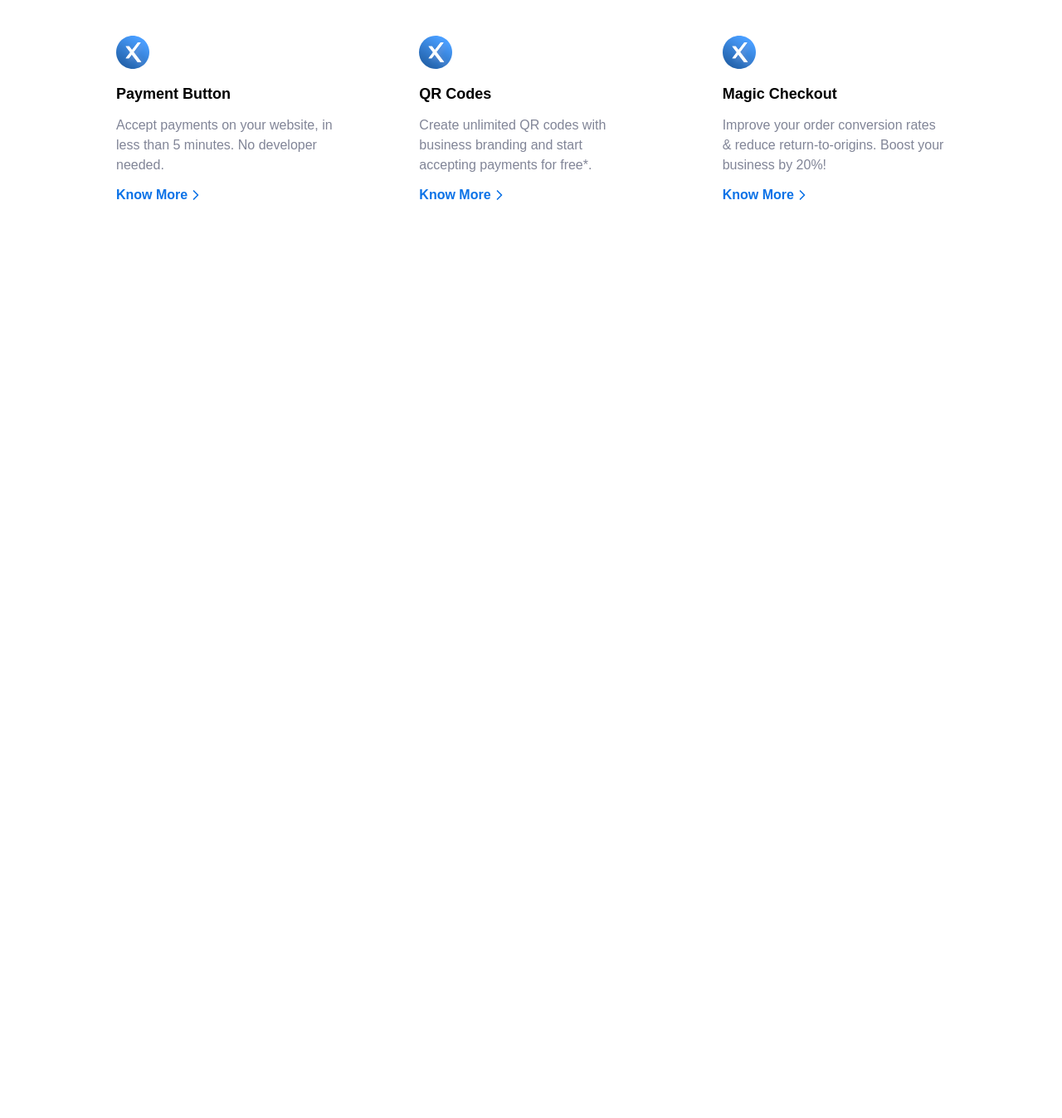
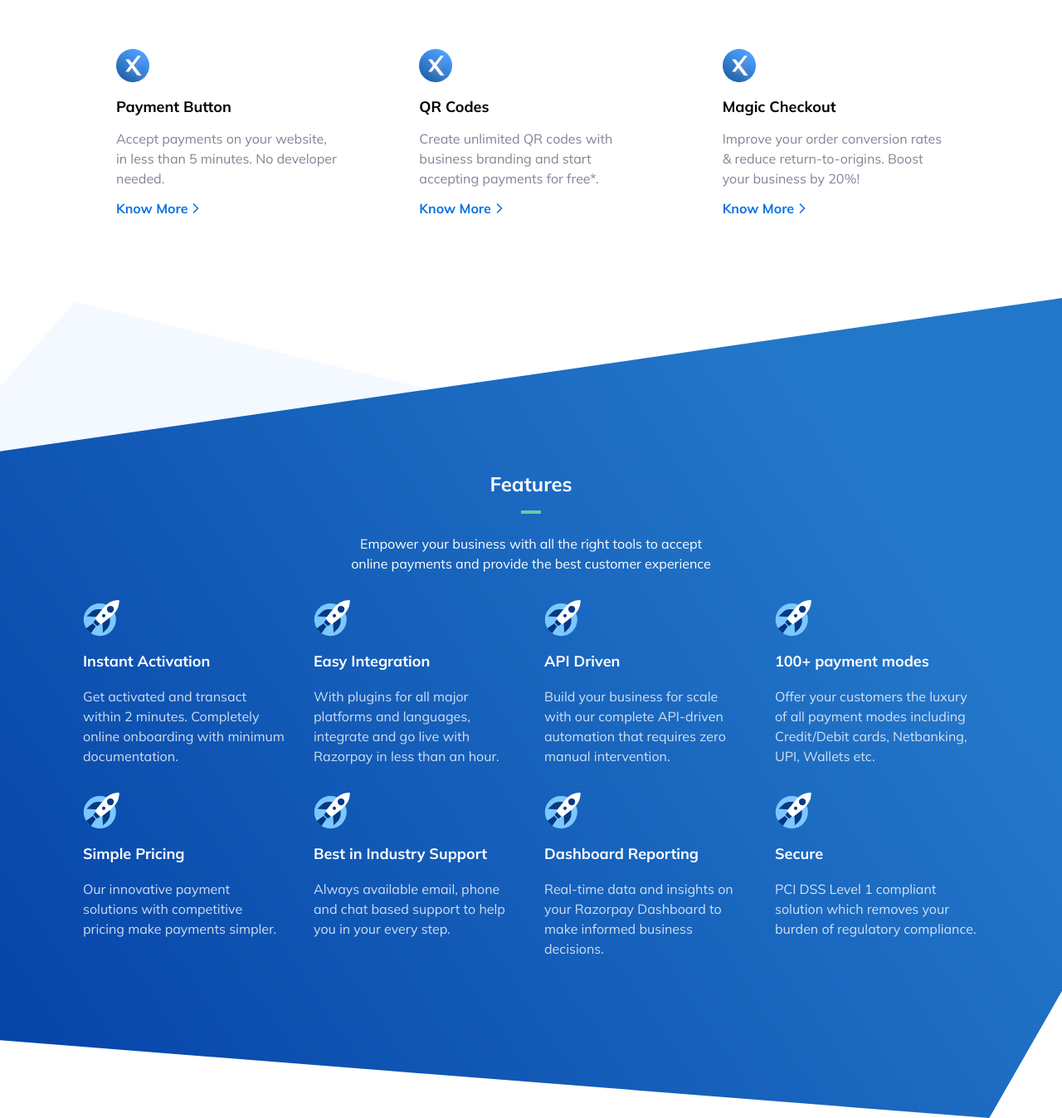
Before and after one commit to bhaumikmaan/Razorpay-Clone, a website built with Vite: page index.html in a window 1280 px wide. Shown: the part 4299-5646 px from the top of the page at 83% size. Before the commit the page ends 4586 px from the top, so only its background shows below. Built offline with nearby package versions, Linux system fonts and the light colour scheme; files whose address does not match are found by name.

Commit message:
Core Features

```diff
--- a/index.html
+++ b/index.html
@@ -4,9 +4,13 @@
     <meta charset="UTF-8">
     <meta http-equiv="X-UA-Compatible" content="IE=edge">
     <meta name="viewport" content="width=device-width, initial-scale=1.0">
-    <link rel="stylesheet" href="./style.css">
+    <link rel="stylesheet" href="style.css">
     <script src="https://unpkg.com/feather-icons"></script>
     <title>Razorpay Clone</title>
+    <!-- FONTS -->
+    <link rel="preconnect" href="https://fonts.googleapis.com" />
+    <link rel="preconnect" href="https://fonts.gstatic.com" crossorigin />
+    <link href="https://fonts.googleapis.com/css2?family=Mulish:wght@200;300;400;500;600;700;800;900&display=swap" rel="stylesheet"/>
 </head>
 <body>
     <!-- NAVBAR -->
@@ -634,6 +638,69 @@
         </div>
     </section>
     <!-- NEW Features End -->
+
+    <!-- CORE FEATURES -->
+    <section class="w-full bg-[url(/images/CF-sectionBg.svg)] bg-no-repeat bg-cover bg-center mt-14 relative corefeaturesection">
+        <div class="relative w-11/12 max-w-[1080px] mx-auto pt-4">
+            <h2 class="font-mullish font-bold text-2xl text-center text-white">Features</h2>
+            <div class="w-6 h-1 bg-greenLight mx-auto mt-4 mb-6"></div>
+            <p class="font-mullish text-center max-w-[450px] text-white mx-auto">
+            Empower your business with all the right tools to accept online payments and provide the best customer experience
+            </p>
+            <!-- GRID -->
+            <div class="grid grid-cols-4 gap-[2rem] mt-8">
+              <!-- CARD 1 -->
+              <div>
+                  <img src="./images/instant-activation-icon.svg" alt="">
+                  <h3 class="font-mullish text-white text-lg font-bold my-4">Instant Activation</h3>
+                  <p class="font-mullish text-white opacity-80">Get activated and transact within 2 minutes. Completely online onboarding with minimum documentation.</p>
+              </div>
+              <!-- CARD 2 -->
+              <div>
+                <img src="./images/instant-activation-icon.svg" alt="">
+                <h3 class="font-mullish text-white text-lg font-bold my-4">Easy Integration</h3>
+                <p class="font-mullish text-white opacity-80">With plugins for all major platforms and languages, integrate and go live with Razorpay in less than an hour.</p>
+                </div>
+              <!-- CARD 3 -->
+              <div>
+                <img src="./images/instant-activation-icon.svg" alt="">
+                <h3 class="font-mullish text-white text-lg font-bold my-4">API Driven</h3>
+                <p class="font-mullish text-white opacity-80">Build your business for scale with our complete API-driven automation that requires zero manual intervention.</p>
+              </div>
+              <!-- CARD 4 -->
+              <div>
+                <img src="./images/instant-activation-icon.svg" alt="">
+                <h3 class="font-mullish text-white text-lg font-bold my-4">100+ payment modes</h3>
+                <p class="font-mullish text-white opacity-80">Offer your customers the luxury of all payment modes including Credit/Debit cards, Netbanking, UPI, Wallets etc.</p>
+              </div>
+              <!-- CARD 5 -->
+              <div>
+                <img src="./images/instant-activation-icon.svg" alt="">
+                <h3 class="font-mullish text-white text-lg font-bold my-4">Simple Pricing</h3>
+                <p class="font-mullish text-white opacity-80">Our innovative payment solutions with competitive pricing make payments simpler.</p>
+              </div>
+              <!-- CARD 6 -->
+              <div>
+                <img src="./images/instant-activation-icon.svg" alt="">
+                <h3 class="font-mullish text-white text-lg font-bold my-4">Best in Industry Support</h3>
+                <p class="font-mullish text-white opacity-80">Always available email, phone and chat based support to help you in your every step.</p>
+              </div>
+              <!-- CARD 7 -->
+              <div>
+                <img src="./images/instant-activation-icon.svg" alt="">
+                <h3 class="font-mullish text-white text-lg font-bold my-4">Dashboard Reporting</h3>
+                <p class="font-mullish text-white opacity-80">Real-time data and insights on your Razorpay Dashboard to make informed business decisions.</p>
+              </div>
+              <!-- CARD 8 -->
+              <div>
+                <img src="./images/instant-activation-icon.svg" alt="">
+                <h3 class="font-mullish text-white text-lg font-bold my-4">Secure</h3>
+                <p class="font-mullish text-white opacity-80">PCI DSS Level 1 compliant solution which removes your burden of regulatory compliance.</p>
+              </div>
+          </div>
+        </div>
+    </section>
+    <!-- CORE FEATURES END -->
     <script>
         feather.replace()
     </script>
--- a/style.css
+++ b/style.css
@@ -1,3 +1,8 @@
 @tailwind base;
 @tailwind components;
 @tailwind utilities;
+.corefeaturesection{
+    background-size: 100% 100%;
+    padding-top: 12rem;
+    padding-bottom: 12rem;
+}
```
Also changed, not shown: images/CF-sectionBg.svg (added), images/instant-activation-icon.svg (added).
